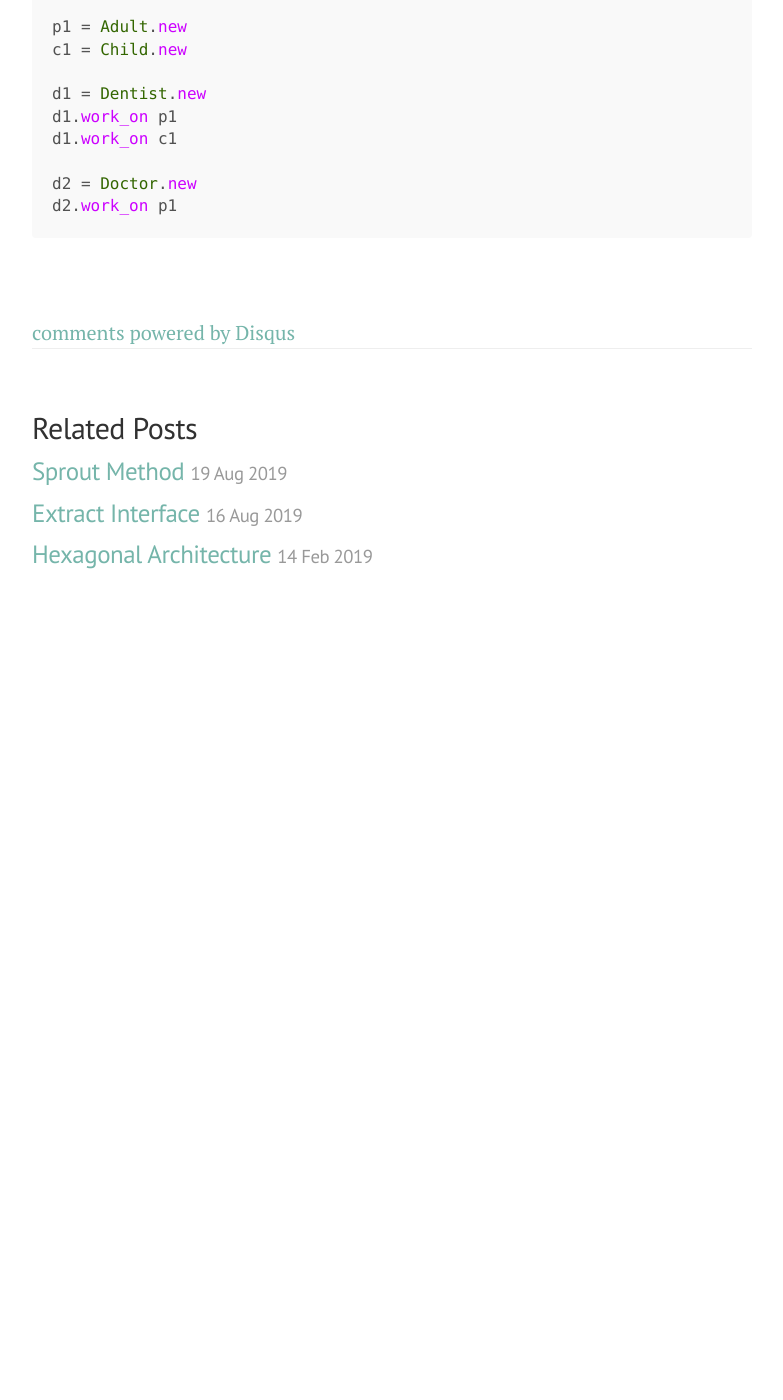
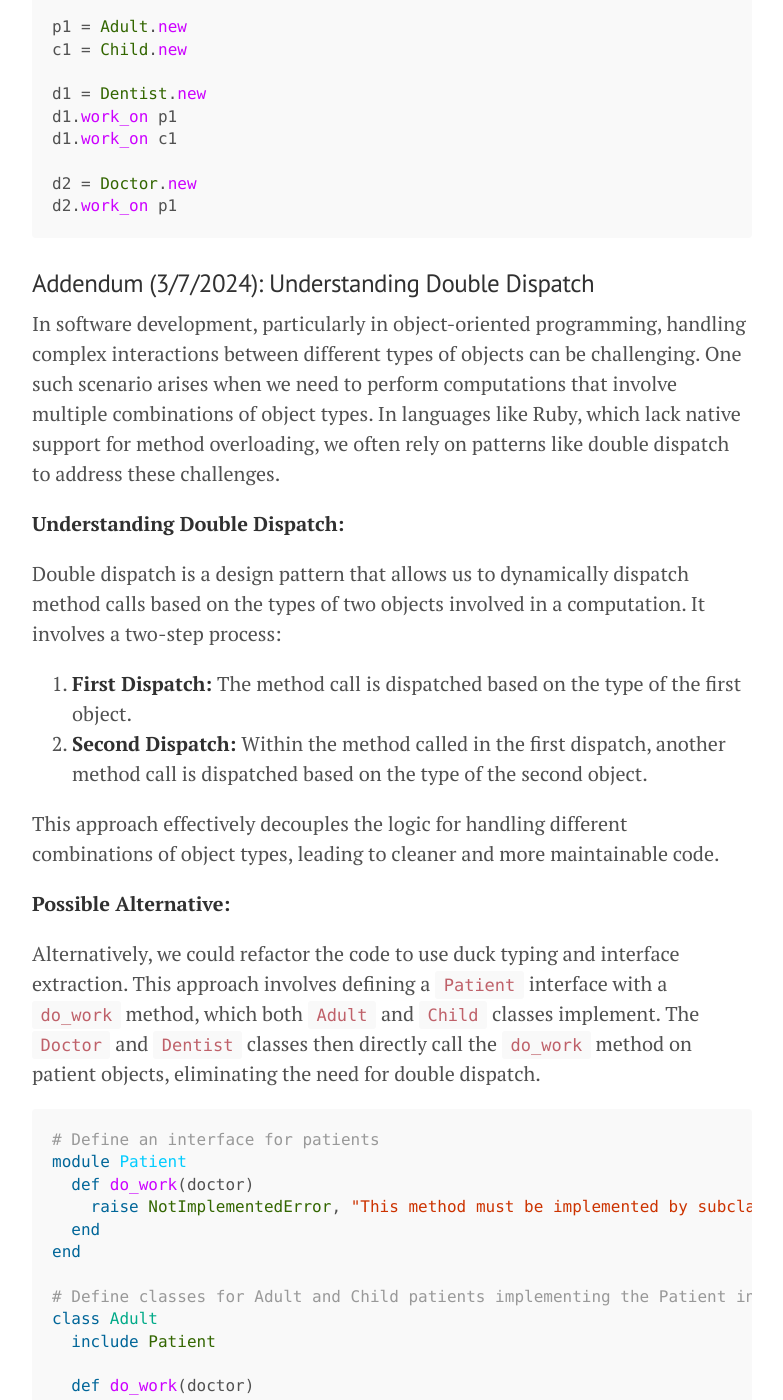
Before and after one commit to sngeth/sngeth.github.io, a Jekyll site: the page built from _posts/2016-09-14-double-dispatch.md, in a window 1280 px wide and 1400 px high, scrolled down 2574 px. Shown: the whole window, without its empty margins (248-1031 px from the left). Built offline with Jekyll 4.4.1, drawn with Linux system fonts in a browser that asks for light colours; comment, search, counter and statistics services are not loaded; before the commit the page ends 3204 px from its top, so only the background shows below that; some of the changed text lies outside the part shown.

````diff
--- a/Gemfile
+++ b/Gemfile
@@ -1,7 +1,7 @@
 # frozen_string_literal: true
 source "https://rubygems.org"
 
-gem "jekyll", "3.6.3"
-gem "jekyll-paginate", "1.1.0"
+gem "jekyll", "4.3.3"
+gem "jekyll-paginate"
 gem "pygments.rb"
 gem "redcarpet"
--- a/_config.yml
+++ b/_config.yml
@@ -7,8 +7,8 @@
 permalink:        pretty
 
 # Setup
-title:            'Sid Ngeth'
-tagline:          'A blog about anything'
+title:            "Sid Ngeth's Blog"
+tagline:          'A blog about anything (but mostly development)'
 description:      ''
 url:              http://sidngeth.com/
 baseurl: ""
@@ -21,3 +21,6 @@
 
 github:
   repo:           https://github.com/sngeth
+
+plugins:
+  - jekyll-paginate
--- a/_posts/2016-09-14-double-dispatch.md
+++ b/_posts/2016-09-14-double-dispatch.md
@@ -118,3 +118,100 @@
 d2 = Doctor.new
 d2.work_on p1
 ```
+
+### Addendum (3/7/2024): Understanding Double Dispatch
+
+In software development, particularly in object-oriented programming, handling complex interactions between different types of objects can be challenging. One such scenario arises when we need to perform computations that involve multiple combinations of object types. In languages like Ruby, which lack native support for method overloading, we often rely on patterns like double dispatch to address these challenges.
+
+**Understanding Double Dispatch:**
+
+Double dispatch is a design pattern that allows us to dynamically dispatch method calls based on the types of two objects involved in a computation. It involves a two-step process:
+
+1. **First Dispatch:** The method call is dispatched based on the type of the first object.
+2. **Second Dispatch:** Within the method called in the first dispatch, another method call is dispatched based on the type of the second object.
+
+This approach effectively decouples the logic for handling different combinations of object types, leading to cleaner and more maintainable code.
+
+**Possible Alternative:**
+
+Alternatively, we could refactor the code to use duck typing and interface extraction. This approach involves defining a `Patient` interface with a `do_work` method, which both `Adult` and `Child` classes implement. The `Doctor` and `Dentist` classes then directly call the `do_work` method on patient objects, eliminating the need for double dispatch.
+
+```ruby
+# Define an interface for patients
+module Patient
+  def do_work(doctor)
+    raise NotImplementedError, "This method must be implemented by subclasses"
+  end
+end
+
+# Define classes for Adult and Child patients implementing the Patient interface
+class Adult
+  include Patient
+
+  def do_work(doctor)
+    doctor.work_on_adult(self)
+  end
+end
+
+class Child
+  include Patient
+
+  def do_work(doctor)
+    doctor.work_on_child(self)
+  end
+end
+
+# Define classes for Doctor and Dentist
+class Doctor
+  def work_on_adult(adult)
+    puts "Checking all your adult parts"
+  end
+
+  def work_on_child(child)
+    assure_presence_of(child.guardian)
+    ask_questions_to(child.guardian)
+    puts "Checking all your child parts"
+    give_cheap_toy_to(child)
+  end
+
+  private
+
+  def assure_presence_of(guardian)
+    # Logic to assure the presence of a guardian
+  end
+
+  def ask_questions_to(guardian)
+    # Logic to ask questions to the guardian
+  end
+
+  def give_cheap_toy_to(child)
+    puts "Here's a free toy for you!"
+  end
+end
+
+class Dentist
+  def work_on_adult(adult)
+    puts "Drilling very hard!"
+  end
+
+  def work_on_child(child)
+    puts "Using bubble gum toothpaste"
+    puts "Here's a free toothbrush for you!"
+  end
+end
+
+# Usage
+p1 = Adult.new
+c1 = Child.new
+
+d1 = Dentist.new
+d1.work_on p1
+d1.work_on c1
+
+d2 = Doctor.new
+d2.work_on p1
+```
+
+This refactoring promotes a more flexible and maintainable design, aligning with the Interface Segregation Principle (ISP) of the SOLID principles.
+
+In summary, double dispatch is a powerful design pattern for handling complex interactions between objects in object-oriented systems. By leveraging double dispatch effectively, developers can write cleaner, more maintainable code that is better suited to handle the intricacies of real-world applications.
````
Also changed, not shown: _posts/2019-02-12-monolithic-hell.md (deleted, +0 -42 lines), _posts/2019-02-14-hexagonal-architecture.md (deleted, +0 -25 lines), _posts/2019-08-19-sprout-method.md (+23 -0 lines), _posts/2024-03-07-the-secret-sauce.md (added, +152 -0 lines), Gemfile.lock.
